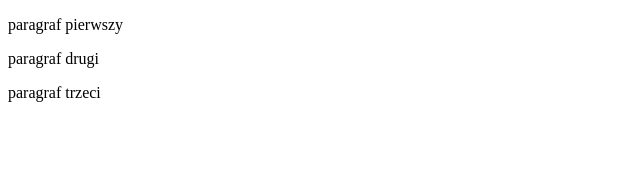
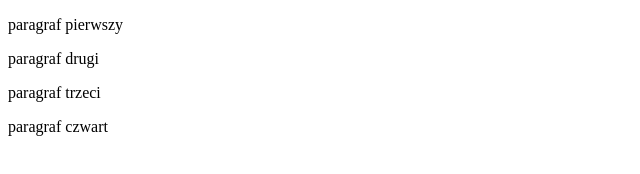
Before and after one commit to Iga-Ewa/Iga-Ewa.github.io, a plain HTML site: page index.html in a window 1280 px wide. Shown: the whole page, without its empty margins (0-640 px from the left). Drawn offline with Linux system fonts and the light colour scheme.

Commit message:
dodano 4

```diff
--- a/index.html
+++ b/index.html
@@ -10,5 +10,6 @@
     <p>paragraf pierwszy</p>
     <p>paragraf drugi</p>
     <p>paragraf trzeci</p>
+    <p>paragraf czwart</p>
 </body>
 </html>
```
